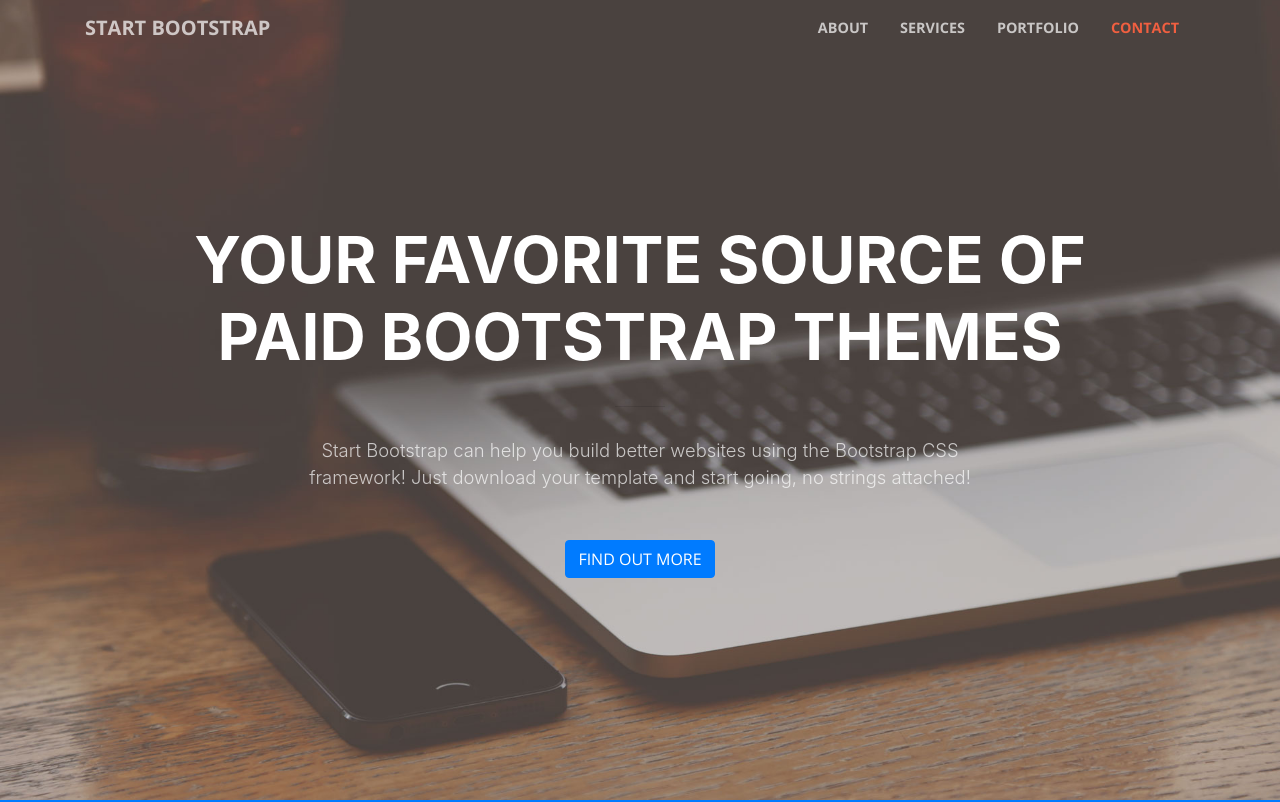
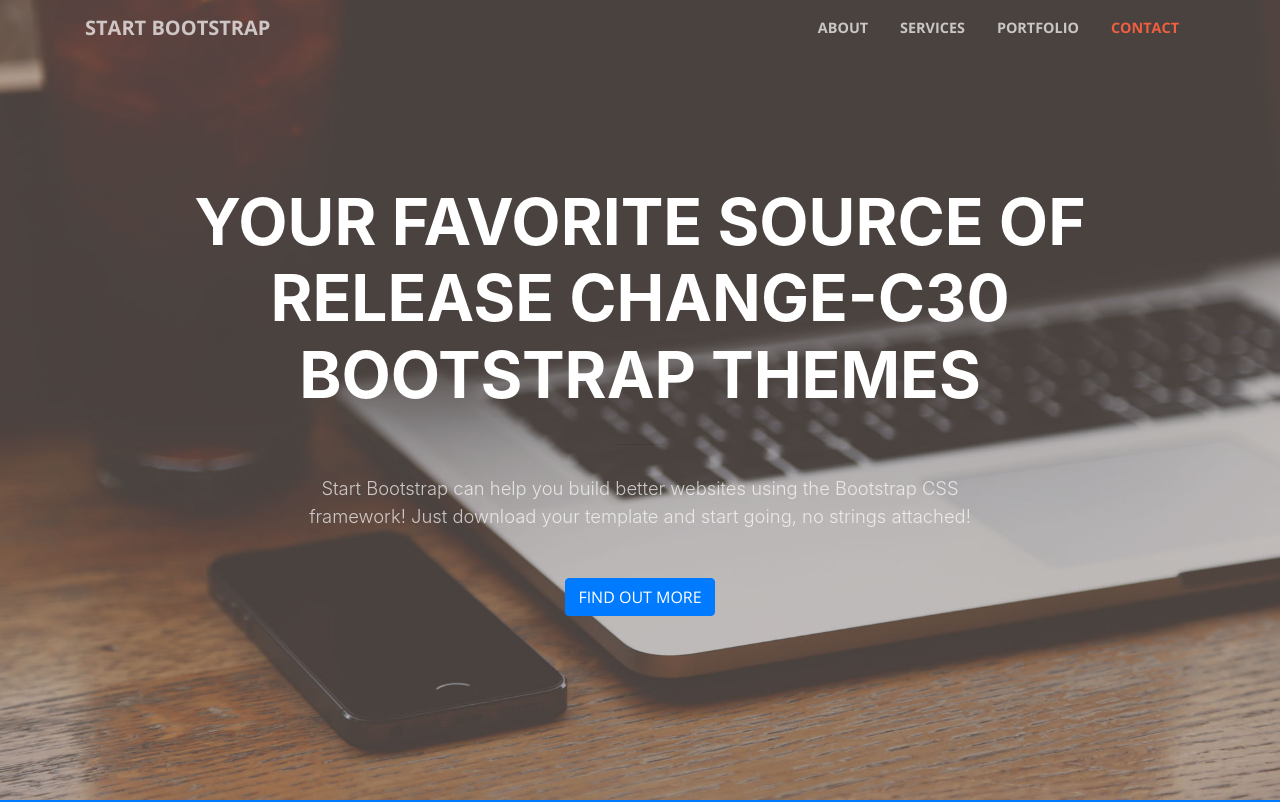
Before and after one commit to deekshithsomeshwar/devops0328, a website with bundled scripts: page index.html in a window 1280 px wide. Shown: the top 802 px of the page. Built offline with nearby package versions, Linux system fonts and the light colour scheme.

Commit message:
Release change-c30

```diff
--- a/index.html
+++ b/index.html
@@ -59,7 +59,7 @@
         <div class="row">
           <div class="col-lg-10 mx-auto">
             <h1 class="text-uppercase">
-              <strong>Your Favorite Source of Paid Bootstrap Themes</strong>
+              <strong>Your Favorite Source of Release change-C30 Bootstrap Themes</strong>
             </h1>
             <hr>
           </div>
```
